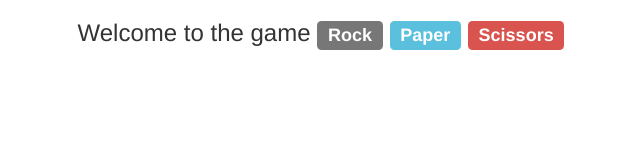
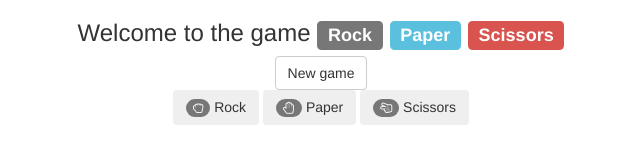
Before and after one commit to Monika1N/20.-JS-Game-Rock-Paper-Scissors, a plain HTML site: page index.html in a window 1280 px wide. Shown: the whole page, without its empty margins (319-959 px from the left). Drawn offline with nearby package versions, Linux system fonts and the light colour scheme.

Commit message:
Add player pick

```diff
--- a/index.html
+++ b/index.html
@@ -17,5 +17,35 @@
     		<span class="label label-danger">Scissors</span>
   		</h3>
 	</div>
+	<div id="js-newGameElement" class="container">
+  		<div class="row text-center">
+    		<button  id="js-newGameButton" class="btn btn-default">
+      		New game
+    		</button>
+  		</div>
+	</div>
+	<div id="js-playerPickElement" class="container">
+  		<div class="row text-center">
+    		<button id="js-playerPick_rock" class="btn">
+      			<span class="badge">
+        			<i class="fa fa-hand-rock-o" aria-hidden="true"></i>
+      			</span>
+      			Rock
+    		</button>
+    		<button id="js-playerPick_paper"  class="btn">
+      			<span class="badge">
+      				<i class="fa fa-hand-paper-o" aria-hidden="true"></i>
+      			</span>
+      			Paper
+    		</button>
+    		<button id="js-playerPick_scissors"  class="btn">
+      			<span class="badge">
+      				<i class="fa fa-hand-scissors-o" aria-hidden="true"></i>
+      			</span>
+      			Scissors
+    		</button>
+  		</div>
+	</div>
+<script type="text/javascript" src="scripts.js"></script>
 </body>
 </html>
--- a/scripts.js
+++ b/scripts.js
@@ -0,0 +1,3 @@
+var newGameBtn = document.getElementById('js-newGameButton');
+
+newGameBtn.addEventListener('click', newGame);
```
